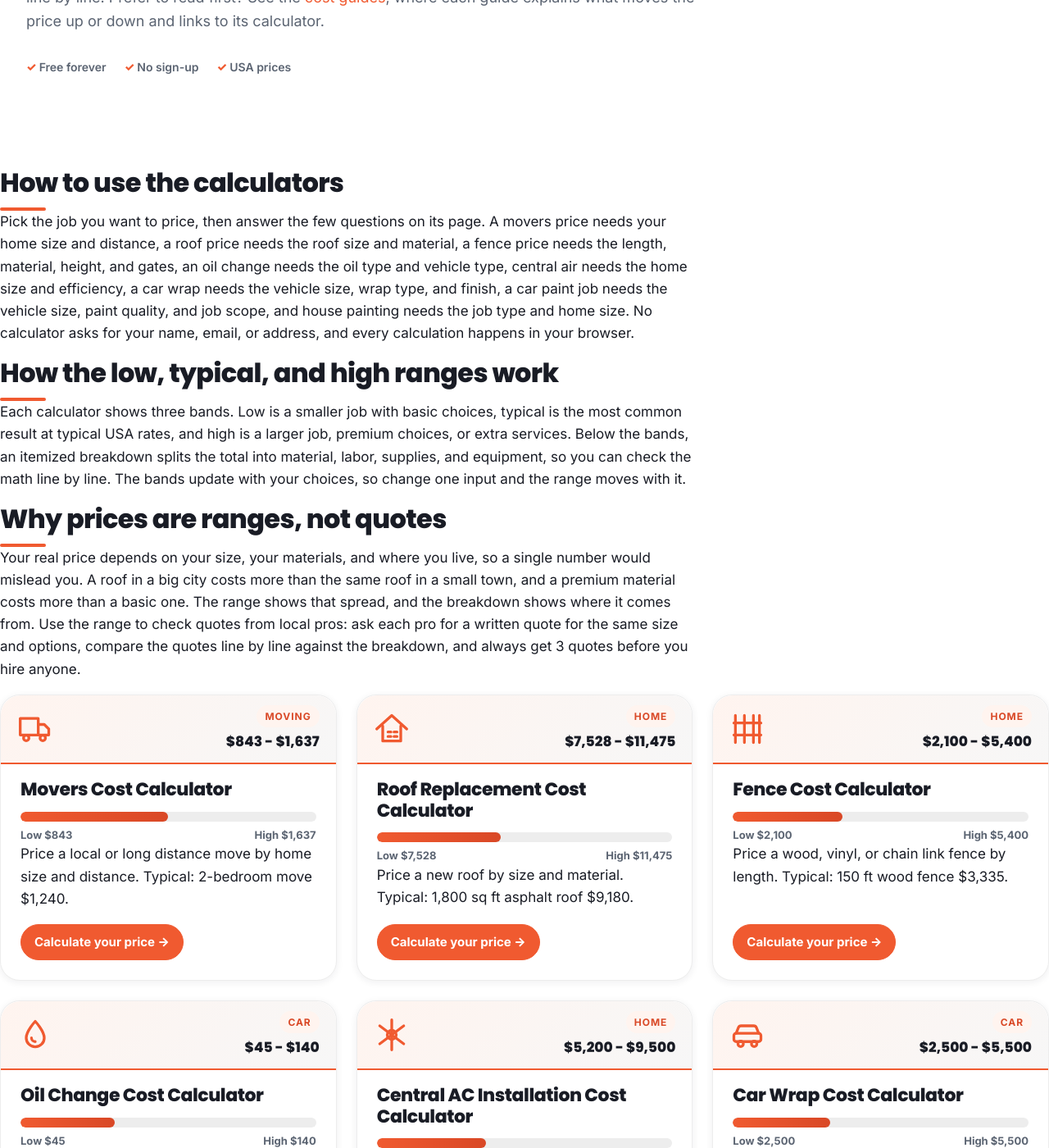
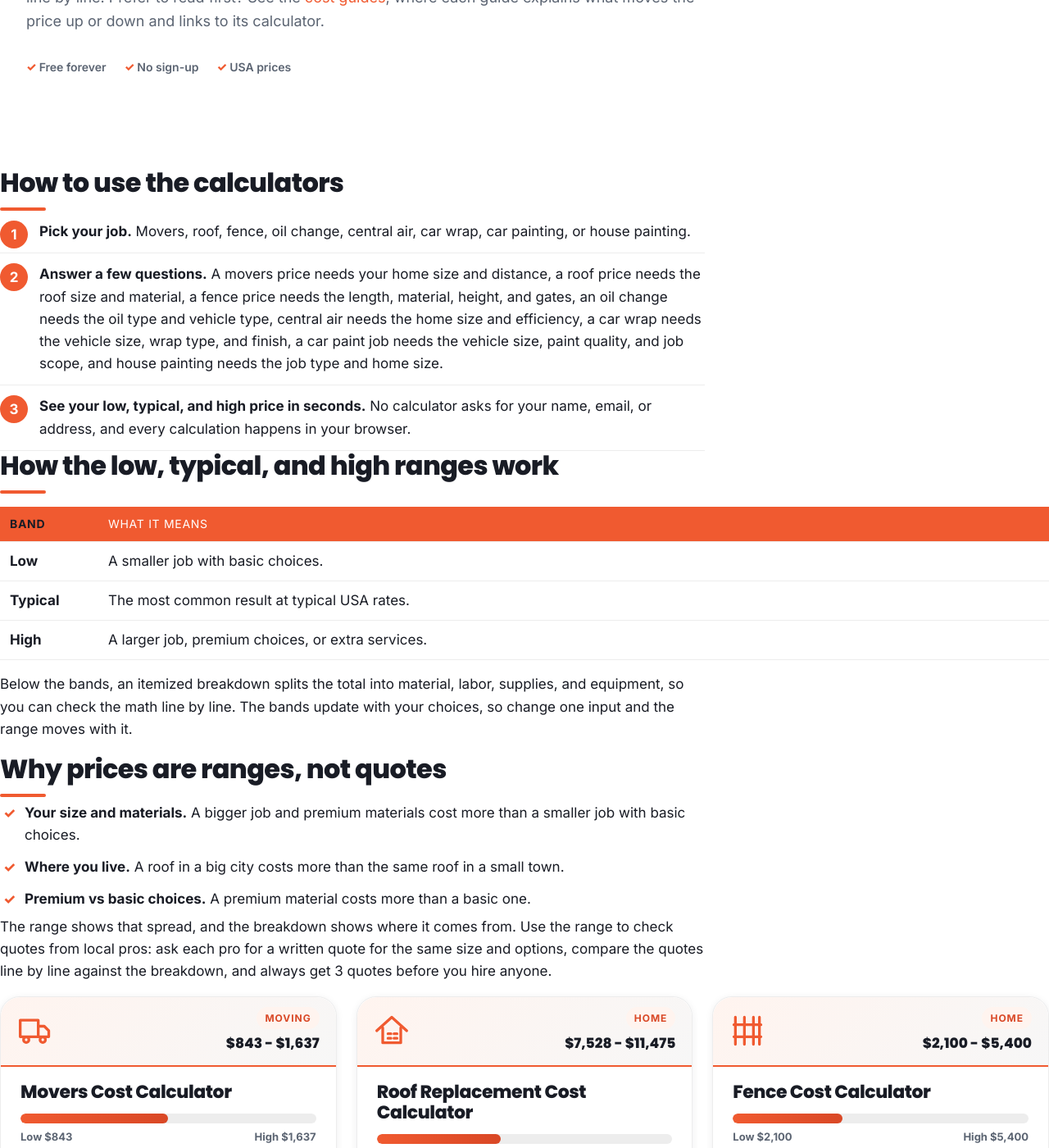
Before and after one commit to zaidmeo09-dhangal/howmuchdoesitcostusa, a Jekyll site: the page built from tools.md, in a window 1280 px wide and 1400 px high, scrolled down 359 px. Shown: the whole window at 82% size. Built offline with Jekyll 4.4.1, drawn with Linux system fonts in a browser that asks for light colours; some of the changed text lies outside the part shown.

Commit message:
Initial deploy: add tools.md

```diff
--- a/tools.md
+++ b/tools.md
@@ -29,11 +29,32 @@ schema: |
 </section>
 <section class="wrap">
   <h2>How to use the calculators</h2>
-  <p>Pick the job you want to price, then answer the few questions on its page. A movers price needs your home size and distance, a roof price needs the roof size and material, a fence price needs the length, material, height, and gates, an oil change needs the oil type and vehicle type, central air needs the home size and efficiency, a car wrap needs the vehicle size, wrap type, and finish, a car paint job needs the vehicle size, paint quality, and job scope, and house painting needs the job type and home size. No calculator asks for your name, email, or address, and every calculation happens in your browser.</p>
+  <ol class="steps">
+    <li><strong>Pick your job.</strong> Movers, roof, fence, oil change, central air, car wrap, car painting, or house painting.</li>
+    <li><strong>Answer a few questions.</strong> A movers price needs your home size and distance, a roof price needs the roof size and material, a fence price needs the length, material, height, and gates, an oil change needs the oil type and vehicle type, central air needs the home size and efficiency, a car wrap needs the vehicle size, wrap type, and finish, a car paint job needs the vehicle size, paint quality, and job scope, and house painting needs the job type and home size.</li>
+    <li><strong>See your low, typical, and high price in seconds.</strong> No calculator asks for your name, email, or address, and every calculation happens in your browser.</li>
+  </ol>
   <h2>How the low, typical, and high ranges work</h2>
-  <p>Each calculator shows three bands. Low is a smaller job with basic choices, typical is the most common result at typical USA rates, and high is a larger job, premium choices, or extra services. Below the bands, an itemized breakdown splits the total into material, labor, supplies, and equipment, so you can check the math line by line. The bands update with your choices, so change one input and the range moves with it.</p>
+  <div class="table-wrap">
+    <table class="cost-table bands-table">
+      <thead>
+        <tr><th>Band</th><th>What it means</th></tr>
+      </thead>
+      <tbody>
+        <tr><td>Low</td><td>A smaller job with basic choices.</td></tr>
+        <tr><td>Typical</td><td>The most common result at typical USA rates.</td></tr>
+        <tr><td>High</td><td>A larger job, premium choices, or extra services.</td></tr>
+      </tbody>
+    </table>
+  </div>
+  <p>Below the bands, an itemized breakdown splits the total into material, labor, supplies, and equipment, so you can check the math line by line. The bands update with your choices, so change one input and the range moves with it.</p>
   <h2>Why prices are ranges, not quotes</h2>
-  <p>Your real price depends on your size, your materials, and where you live, so a single number would mislead you. A roof in a big city costs more than the same roof in a small town, and a premium material costs more than a basic one. The range shows that spread, and the breakdown shows where it comes from. Use the range to check quotes from local pros: ask each pro for a written quote for the same size and options, compare the quotes line by line against the breakdown, and always get 3 quotes before you hire anyone.</p>
+  <ul class="checklist">
+    <li><strong>Your size and materials.</strong> A bigger job and premium materials cost more than a smaller job with basic choices.</li>
+    <li><strong>Where you live.</strong> A roof in a big city costs more than the same roof in a small town.</li>
+    <li><strong>Premium vs basic choices.</strong> A premium material costs more than a basic one.</li>
+  </ul>
+  <p>The range shows that spread, and the breakdown shows where it comes from. Use the range to check quotes from local pros: ask each pro for a written quote for the same size and options, compare the quotes line by line against the breakdown, and always get 3 quotes before you hire anyone.</p>
   <div id="searchNotice" class="search-notice" role="status" hidden></div>
   <div class="grid">
     <div class="card"><div class="card-art" aria-hidden="true"><svg aria-hidden="true" width="30" height="30" viewBox="0 0 24 24" fill="none" stroke="currentColor" stroke-width="1.8" stroke-linecap="round" stroke-linejoin="round"><path d="M2 5h12v11H2z"/><path d="M14 9h4l3 3v4h-7"/><circle cx="6" cy="18" r="1.8"/><circle cx="17" cy="18" r="1.8"/></svg><span class="card-art-meta"><span class="card-cat">Moving</span><span class="card-art-price">$843 - $1,637</span></span></div><h3><a href="{{ '/movers-cost-calculator/' | relative_url }}">Movers Cost Calculator</a></h3><div class="price-bar" aria-hidden="true"><span style="width:50%"></span></div><div class="price-row"><span>Low $843</span><span>High $1,637</span></div><p>Price a local or long distance move by home size and distance. Typical: 2-bedroom move $1,240.</p><a class="card-cta" href="{{ '/movers-cost-calculator/' | relative_url }}">Calculate your price &rarr;</a></div>
@@ -47,7 +68,18 @@ schema: |
     <div class="card card-wide"><h3>Not sure where to start?</h3><p>Read the cost guides first. Each guide explains what moves the price up or down, and links to the matching calculator.</p><a class="card-cta" href="{{ '/blog/' | relative_url }}">Read all cost guides &rarr;</a></div>
   </div>
   <h2>Read the guides</h2>
-  <p>Prefer to read first? Each guide opens with a direct answer, shows a price table, and links to the matching calculator. Start with the two newest guides: <a href="{{ '/blog/how-much-does-a-car-wrap-cost/' | relative_url }}">How Much Does a Car Wrap Cost?</a>, which covers full and partial wraps by vehicle size and finish, and <a href="{{ '/blog/how-much-does-it-cost-to-paint-a-house/' | relative_url }}">How Much Does It Cost to Paint a House?</a>, which covers interior and exterior painting by home size. The other guides cover <a href="{{ '/blog/how-much-do-movers-cost/' | relative_url }}">movers</a>, <a href="{{ '/blog/how-much-does-it-cost-to-replace-a-roof/' | relative_url }}">roof replacement</a>, <a href="{{ '/blog/how-much-does-a-fence-cost/' | relative_url }}">fences</a>, <a href="{{ '/blog/how-much-does-an-oil-change-cost/' | relative_url }}">oil changes</a>, <a href="{{ '/blog/how-much-does-it-cost-to-install-central-air/' | relative_url }}">central air</a>, and <a href="{{ '/blog/how-much-does-it-cost-to-paint-a-car/' | relative_url }}">car painting</a>. See <a href="{{ '/blog/' | relative_url }}">all cost guides</a> for the full list.</p>
+  <p>Prefer to read first? Each guide opens with a direct answer, shows a price table, and links to the matching calculator. Start with the two newest guides.</p>
+  <ul class="link-cols">
+    <li><a href="{{ '/blog/how-much-does-a-car-wrap-cost/' | relative_url }}">How Much Does a Car Wrap Cost?</a> <span>Full and partial wraps by vehicle size and finish.</span></li>
+    <li><a href="{{ '/blog/how-much-does-it-cost-to-paint-a-house/' | relative_url }}">How Much Does It Cost to Paint a House?</a> <span>Interior and exterior painting by home size.</span></li>
+    <li><a href="{{ '/blog/how-much-do-movers-cost/' | relative_url }}">How Much Do Movers Cost?</a> <span>Local and long-distance moves by home size and distance.</span></li>
+    <li><a href="{{ '/blog/how-much-does-it-cost-to-replace-a-roof/' | relative_url }}">How Much Does It Cost to Replace a Roof?</a> <span>By roof size and material.</span></li>
+    <li><a href="{{ '/blog/how-much-does-a-fence-cost/' | relative_url }}">How Much Does a Fence Cost?</a> <span>Wood, vinyl, and chain-link by length.</span></li>
+    <li><a href="{{ '/blog/how-much-does-an-oil-change-cost/' | relative_url }}">How Much Does an Oil Change Cost?</a> <span>By oil type and vehicle type.</span></li>
+    <li><a href="{{ '/blog/how-much-does-it-cost-to-install-central-air/' | relative_url }}">How Much Does It Cost to Install Central Air?</a> <span>By home size and efficiency.</span></li>
+    <li><a href="{{ '/blog/how-much-does-it-cost-to-paint-a-car/' | relative_url }}">How Much Does It Cost to Paint a Car?</a> <span>By vehicle size, quality, and scope.</span></li>
+  </ul>
+  <p>See <a href="{{ '/blog/' | relative_url }}">all cost guides</a> for the full list.</p>
 </section>
 
 <script>
```
